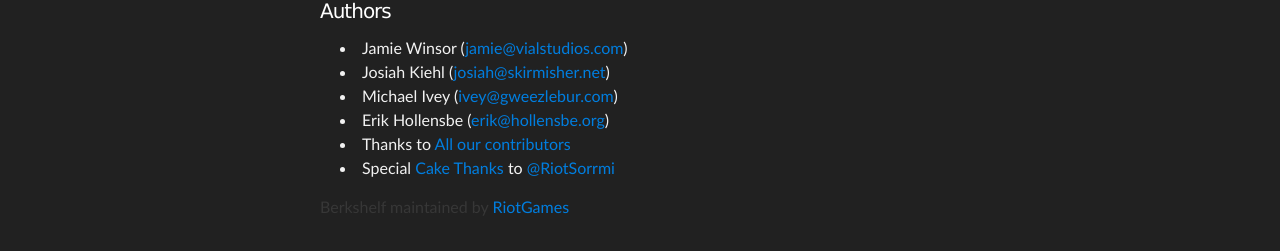
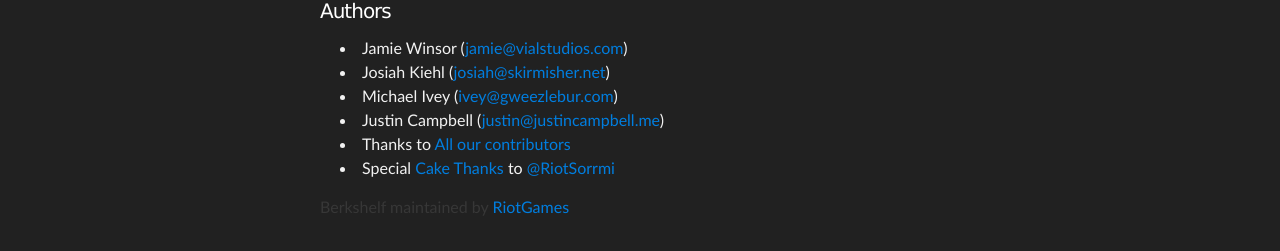
Before and after one commit to berkshelf/berkshelf, a Jekyll site: the page built from index.html, in a window 1280 px wide and 900 px high, scrolled down 9501 px. Shown: the part 646-897 px from the top of the window. Built offline with Jekyll 4.4.1, drawn with Linux system fonts in a browser that asks for light colours.

Commit message:
add Justin to author's list

```diff
--- a/_includes/authors.md
+++ b/_includes/authors.md
@@ -1,6 +1,6 @@
 * Jamie Winsor (<jamie@vialstudios.com>)
 * Josiah Kiehl (<josiah@skirmisher.net>)
 * Michael Ivey (<ivey@gweezlebur.com>)
-* Erik Hollensbe (<erik@hollensbe.org>)
+* Justin Campbell (<justin@justincampbell.me>)
 * Thanks to [All our contributors](https://github.com/RiotGames/berkshelf/graphs/contributors)
 * Special [Cake Thanks](./cakethanks.html) to [@RiotSorrmi](https://twitter.com/RiotSorrmi)
```
